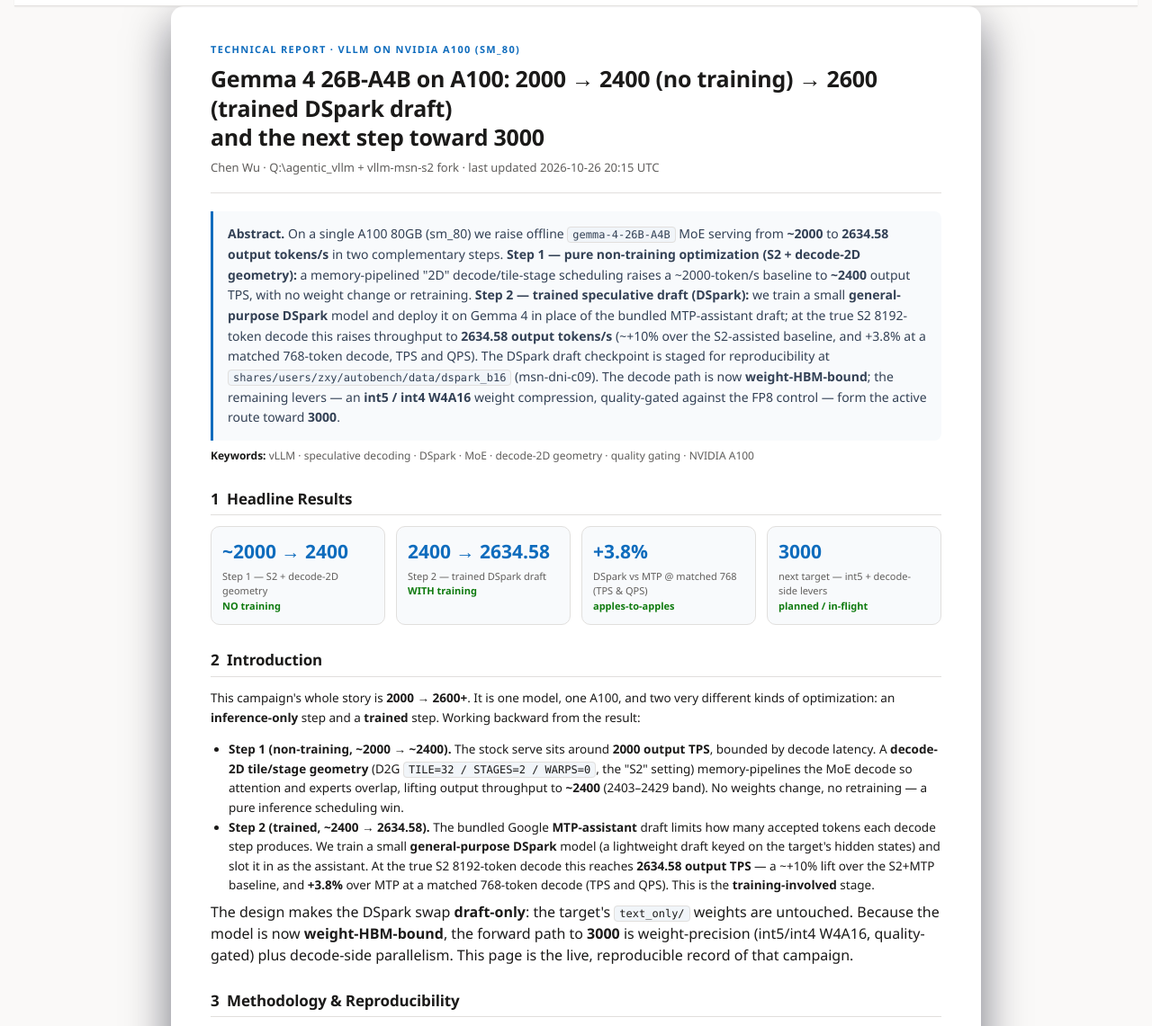
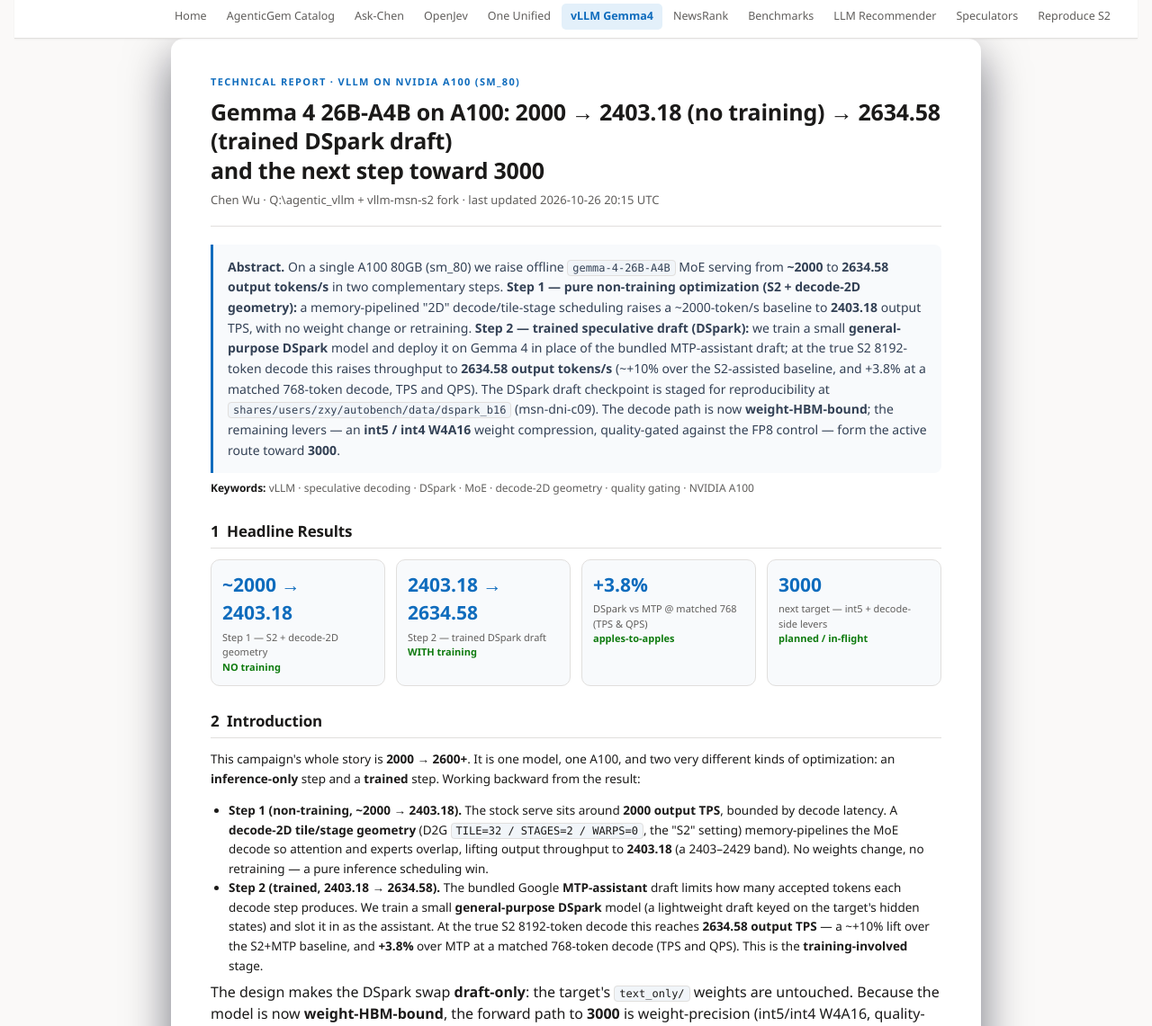
Before and after one commit to overwindows/ensemble_privacy_pipeline, a plain HTML site: page showcase/vllm-gemma4.html in a window 1280 px wide. Shown: the part 73-1214 px from the top of the page at 90% size. Drawn offline with Linux system fonts and the light colour scheme.

Commit message:
fix(vllm-gemma4): use exact 2403.18 not rounded 2400 in two-step story
Precision correction per Chen across abstract, headline metrics, intro,
Table 1 caption, and discussion. DSpark source already correct as
makora-ai/gemma4-26b-a4b-dspark.

Co-Authored-By: overwindows <overwindows@gmail.com>

```diff
--- a/showcase/vllm-gemma4-progress.json
+++ b/showcase/vllm-gemma4-progress.json
@@ -1,6 +1,6 @@
 {
   "generated": "2026-10-26 20:15 UTC",
-  "headline": "Two-step story: 2000 → 2400 (S2 + decode-2D geometry, NO training) → 2634.58 (trained general DSpark draft replacing MTP-assistant, true S2 @8192). Draft ckpt at shares/users/zxy/autobench/data/dspark_b16 (msn-dni-c09). Active: 3000 via int5/int4 W4A16 (quality-gated).",
+  "headline": "Two-step story: 2000 → 2403.18 (S2 + decode-2D geometry, NO training) → 2634.58 (trained general DSpark draft replacing MTP-assistant, true S2 @8192). Draft ckpt at shares/users/zxy/autobench/data/dspark_b16 (msn-dni-c09). Active: 3000 via int5/int4 W4A16 (quality-gated).",
   "campaigns": [
     {
       "name": "Step 2 — trained general DSpark b16 draft vs S2 MTP-assistant (draft-only swap; WITH training)",
--- a/showcase/vllm-gemma4.html
+++ b/showcase/vllm-gemma4.html
@@ -170,6 +170,7 @@ code{font-family:var(--mono,"Cascadia Code",Consolas,monospace)}
       <a href="vllm-gemma4.html" class="active">vLLM Gemma4</a>
       <a href="newsrank.html">NewsRank</a>
       <a href="bench_models.html">Benchmarks</a>
+      <a href="llm_recommender_design.html">LLM Recommender</a>
       <a href="speculators.html">Speculators</a>
       <a href="reproduce_s2_best.html">Reproduce S2</a>
     </nav>
@@ -182,7 +183,7 @@ code{font-family:var(--mono,"Cascadia Code",Consolas,monospace)}
 
   <div class="paperhead">
     <div class="kicker">Technical Report · vLLM on NVIDIA A100 (sm_80)</div>
-    <h1>Gemma 4 26B-A4B on A100: 2000 → 2400 (no training) → 2600 (trained DSpark draft)<br>and the next step toward 3000</h1>
+    <h1>Gemma 4 26B-A4B on A100: 2000 → 2403.18 (no training) → 2634.58 (trained DSpark draft)<br>and the next step toward 3000</h1>
     <div class="authors">Chen Wu · Q:\agentic_vllm + vllm-msn-s2 fork · <span id="updated">loading…</span></div>
   </div>
 
@@ -190,7 +191,7 @@ code{font-family:var(--mono,"Cascadia Code",Consolas,monospace)}
     <b>Abstract.</b> On a single A100 80GB (sm_80) we raise offline <code>gemma-4-26B-A4B</code> MoE serving
     from <b>~2000</b> to <b>2634.58 output tokens/s</b> in two complementary steps. <b>Step 1 — pure non-training
     optimization (S2 + decode-2D geometry):</b> a memory-pipelined "2D" decode/tile-stage scheduling raises a
-    ~2000-token/s baseline to <b>~2400</b> output TPS, with no weight change or retraining. <b>Step 2 — trained
+    ~2000-token/s baseline to <b>2403.18</b> output TPS, with no weight change or retraining. <b>Step 2 — trained
     speculative draft (DSpark):</b> we train a small <b>general-purpose DSpark</b> model and deploy it on Gemma 4
     in place of the bundled MTP-assistant draft; at the true S2 8192-token decode this raises throughput to
     <b>2634.58 output tokens/s</b> (~+10% over the S2-assisted baseline, and +3.8% at a matched 768-token decode,
@@ -203,8 +204,8 @@ code{font-family:var(--mono,"Cascadia Code",Consolas,monospace)}
 
   <h2>1&nbsp; Headline Results</h2>
   <div class="metrics">
-    <div class="m"><div class="v">~2000 → 2400</div><div class="l">Step 1 — S2 + decode-2D geometry</div><div class="d">NO training</div></div>
-    <div class="m"><div class="v">2400 → 2634.58</div><div class="l">Step 2 — trained DSpark draft</div><div class="d">WITH training</div></div>
+    <div class="m"><div class="v">~2000 → 2403.18</div><div class="l">Step 1 — S2 + decode-2D geometry</div><div class="d">NO training</div></div>
+    <div class="m"><div class="v">2403.18 → 2634.58</div><div class="l">Step 2 — trained DSpark draft</div><div class="d">WITH training</div></div>
     <div class="m"><div class="v">+3.8%</div><div class="l">DSpark vs MTP @ matched 768 (TPS &amp; QPS)</div><div class="d">apples-to-apples</div></div>
     <div class="m"><div class="v">3000</div><div class="l">next target — int5 + decode-side levers</div><div class="d">planned / in-flight</div></div>
   </div>
@@ -214,11 +215,11 @@ code{font-family:var(--mono,"Cascadia Code",Consolas,monospace)}
     This campaign's whole story is <b>2000 → 2600+</b>. It is one model, one A100, and two very different kinds of
     optimization: an <b>inference-only</b> step and a <b>trained</b> step. Working backward from the result:
     <ul>
-      <li><b>Step 1 (non-training, ~2000 → ~2400).</b> The stock serve sits around <b>2000 output TPS</b>, bounded by decode
+      <li><b>Step 1 (non-training, ~2000 → 2403.18).</b> The stock serve sits around <b>2000 output TPS</b>, bounded by decode
           latency. A <b>decode-2D tile/stage geometry</b> (D2G <code>TILE=32 / STAGES=2 / WARPS=0</code>, the "S2" setting)
-          memory-pipelines the MoE decode so attention and experts overlap, lifting output throughput to <b>~2400</b>
-          (2403–2429 band). No weights change, no retraining — a pure inference scheduling win.</li>
-      <li><b>Step 2 (trained, ~2400 → 2634.58).</b> The bundled Google <b>MTP-assistant</b> draft limits how many accepted
+          memory-pipelines the MoE decode so attention and experts overlap, lifting output throughput to <b>2403.18</b>
+          (a 2403–2429 band). No weights change, no retraining — a pure inference scheduling win.</li>
+      <li><b>Step 2 (trained, 2403.18 → 2634.58).</b> The bundled Google <b>MTP-assistant</b> draft limits how many accepted
           tokens each decode step produces. We train a small <b>general-purpose DSpark</b> model (a lightweight draft keyed
           on the target's hidden states) and slot it in as the assistant. At the true S2 8192-token decode this reaches
           <b>2634.58 output TPS</b> — a ~+10% lift over the S2+MTP baseline, and <b>+3.8%</b> over MTP at a matched 768-token
@@ -306,8 +307,8 @@ code{font-family:var(--mono,"Cascadia Code",Consolas,monospace)}
     </tbody>
   </table>
   <div class="cap"><b>Table 1.</b> Two-step throughput journey. <b>Step 1</b> (S2 + decode-2D geometry) is a pure
-  <b>non-training</b> optimization taking ~2000 → ~2400 output TPS. <b>Step 2</b> (a <b>trained general DSpark</b>
-  draft replacing the Google MTP-assistant) takes ~2400 → <b>2634.58</b> output TPS at the true S2 8192-token decode.
+  <b>non-training</b> optimization taking ~2000 → 2403.18 output TPS. <b>Step 2</b> (a <b>trained general DSpark</b>
+  draft replacing the Google MTP-assistant) takes 2403.18 → <b>2634.58</b> output TPS at the true S2 8192-token decode.
   QPS/elapsed are comparable only within the same script and decode length.</div>
 
   <div class="note"><b>Length-matching caveat.</b> The archived ~2403 S2 baseline rows decode a
@@ -350,9 +351,9 @@ code{font-family:var(--mono,"Cascadia Code",Consolas,monospace)}
   <h2>6&nbsp; Discussion</h2>
   <ul>
     <li><b>Two very different levers.</b> Step 1 (S2 + decode-2D geometry) is a <b>pure inference optimization</b> — no
-        training, no weight change; it buys ~2000 → ~2400. Step 2 is <b>training-involved</b>: we train a small
+        training, no weight change; it buys ~2000 → 2403.18. Step 2 is <b>training-involved</b>: we train a small
         general-purpose <b>DSpark</b> draft (keyed on the target's hidden states, k=7, topk=64) and deploy it in place of
-        the Google MTP-assistant k5; it buys ~2400 → 2634.58 and +3.8% over MTP at a matched decode length.</li>
+        the Google MTP-assistant k5; it buys 2403.18 → 2634.58 and +3.8% over MTP at a matched decode length.</li>
     <li><b>Draft-only, target untouched.</b> DSpark is a draft-only checkpoint; the target's <code>text_only/</code>
         weights are never modified, so the quality of the served model is governed by the same greedy decode.</li>
     <li><b>Evaluation-harness artifact.</b> The apparent "MTP control faster" reading is an artifact of its shorter
```
